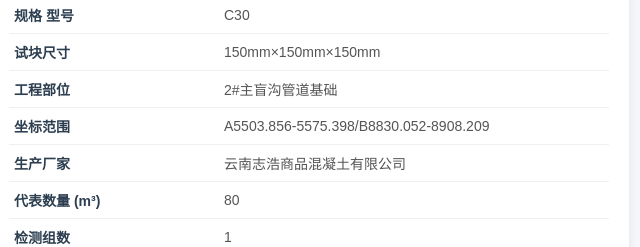
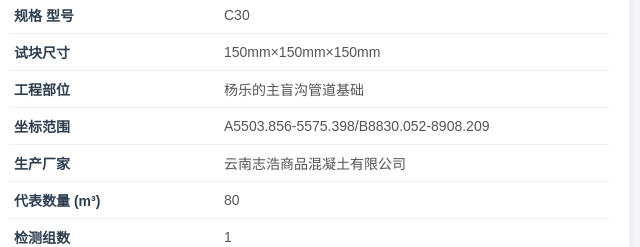
Before and after one commit to YSD-Jasmine/office-upgrade, a plain HTML site: page records/2024E3-YP-HS-0914-001.html in a window 1280 px wide. Shown: the part 192-439 px from the top of the page, 331-971 px from the left. Drawn offline with Linux system fonts and the light colour scheme.

Commit message:
Update 2024E3-YP-HS-0914-001.html

```diff
--- a/records/2024E3-YP-HS-0914-001.html
+++ b/records/2024E3-YP-HS-0914-001.html
@@ -23,7 +23,7 @@ td:last-child { color: #555; }
 <tr><td>规格
 型号</td><td>C30</td></tr>
 <tr><td>试块尺寸</td><td>150mm&#215;150mm&#215;150mm</td></tr>
-<tr><td>工程部位</td><td>2#主盲沟管道基础</td></tr>
+<tr><td>工程部位</td><td>杨乐的主盲沟管道基础</td></tr>
 <tr><td>坐标范围</td><td>A5503.856-5575.398/B8830.052-8908.209</td></tr>
 <tr><td>生产厂家</td><td>云南志浩商品混凝土有限公司</td></tr>
 <tr><td>代表数量
```
